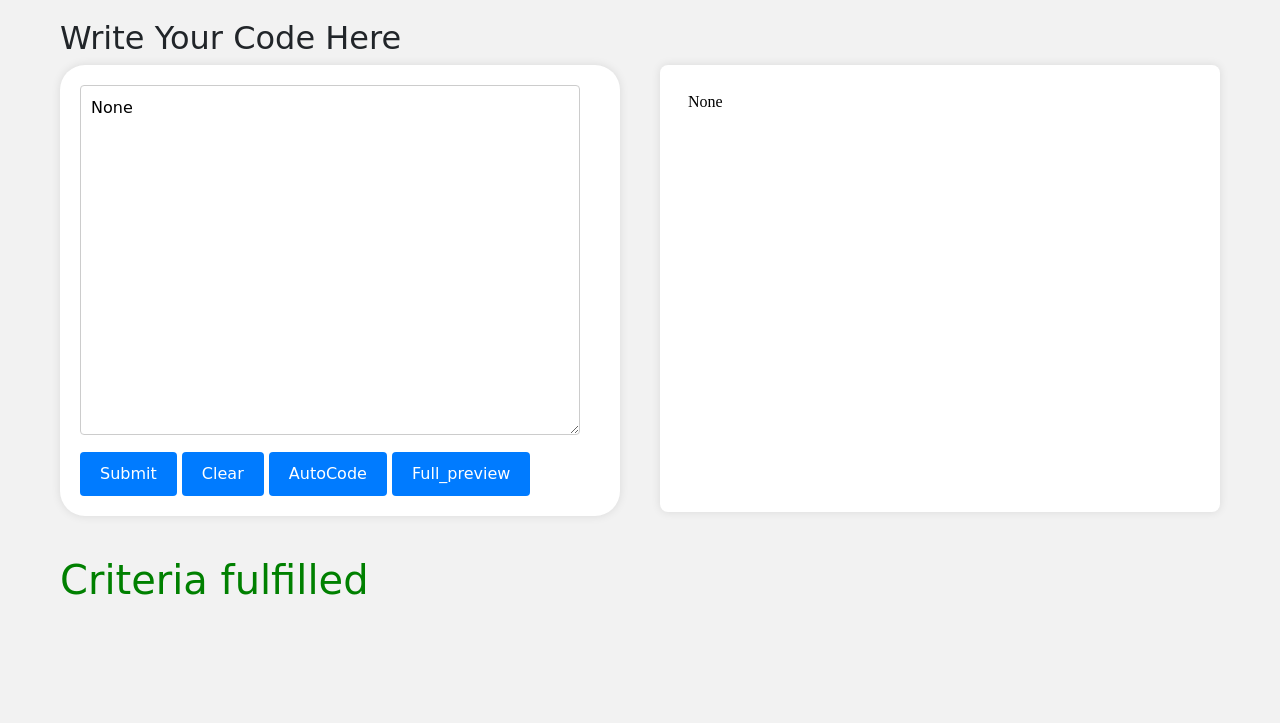
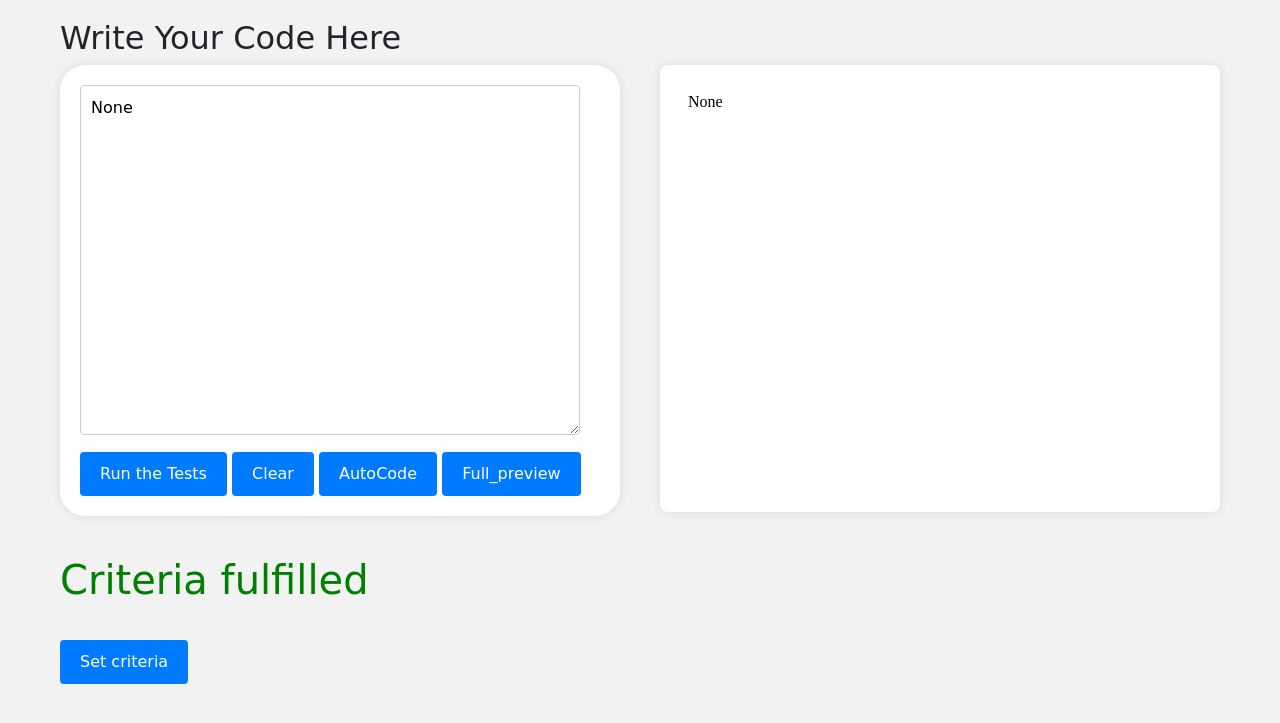
Before and after one commit to Naman-bangari/blogweb-with-django, a Django app: page /index in a window 1280 px wide. Shown: the part 59-782 px from the top of the page. Run offline with Django 5.2, Linux system fonts and the light colour scheme.

Commit message:
minor change

```diff
--- a/Validator/templates/about_us.html
+++ b/Validator/templates/about_us.html
@@ -65,7 +65,7 @@
         <div class="row">
             <div class="col-md-6">
                 <div class="about-content">
-                    <Make>Go to home page to set criteria for website. Make sure that your code follow the  rules you selected.</p>
+                    <Make>Go to home page to set criteria using(Let's start button) for website. Make sure that your code follow the  rules you selected.</p>
                     <p>Autocode only give a example code make sure to change it accordingly.</p>
                     <p>Full_preview open in new tab let you see your website in full screen.</p>
                 </div>
--- a/Validator/templates/index.html
+++ b/Validator/templates/index.html
@@ -108,7 +108,7 @@
     <form id="htmlForm" method="post" onsubmit="checkCriteria()">
       {% csrf_token %}
       <textarea id="code" name="code" placeholder="Enter HTML code here..." rows="20" cols="60">{{ code1 }}</textarea>
-      <button class="btn1" type="submit">Submit</button>
+      <button class="btn1" type="submit">Run the Tests</button>
       <button class="btn1" type="submit" onclick="clearTextarea()">Clear</button>
 
       <button class="btn1" type="button" onclick="autocode()">AutoCode</button>
@@ -137,7 +137,9 @@
       </ul>
   </form>
 </div>
-
+<div class="container">
+  <button class="btn1" type="button" onclick="direct2()">Set criteria</button>
+</div>
 <script>
   document.addEventListener('DOMContentLoaded', function() {
     checkCriteria();
@@ -156,6 +158,9 @@
   function direct() {
     window.open('/full_review', '_blank');
   }
+  function direct2() {
+    window.open('/', '_self');
+}
 
   function autocode() {
     fetch('/auto_code')
```
Also changed, not shown: 1 other file.
